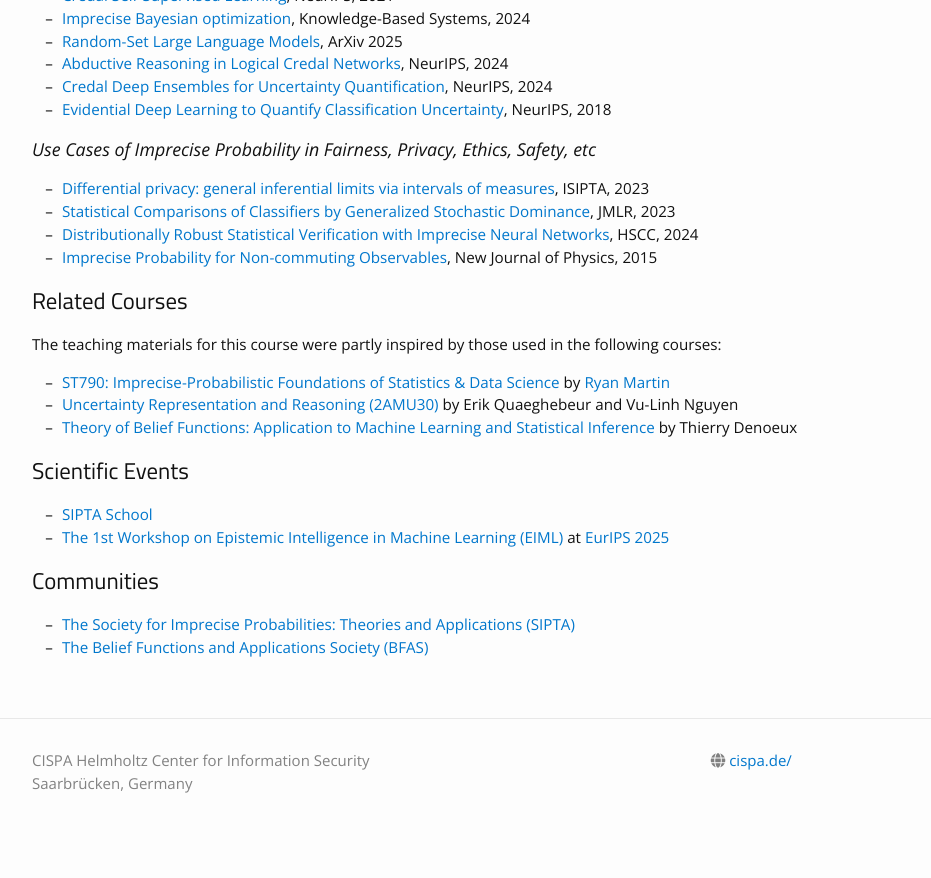
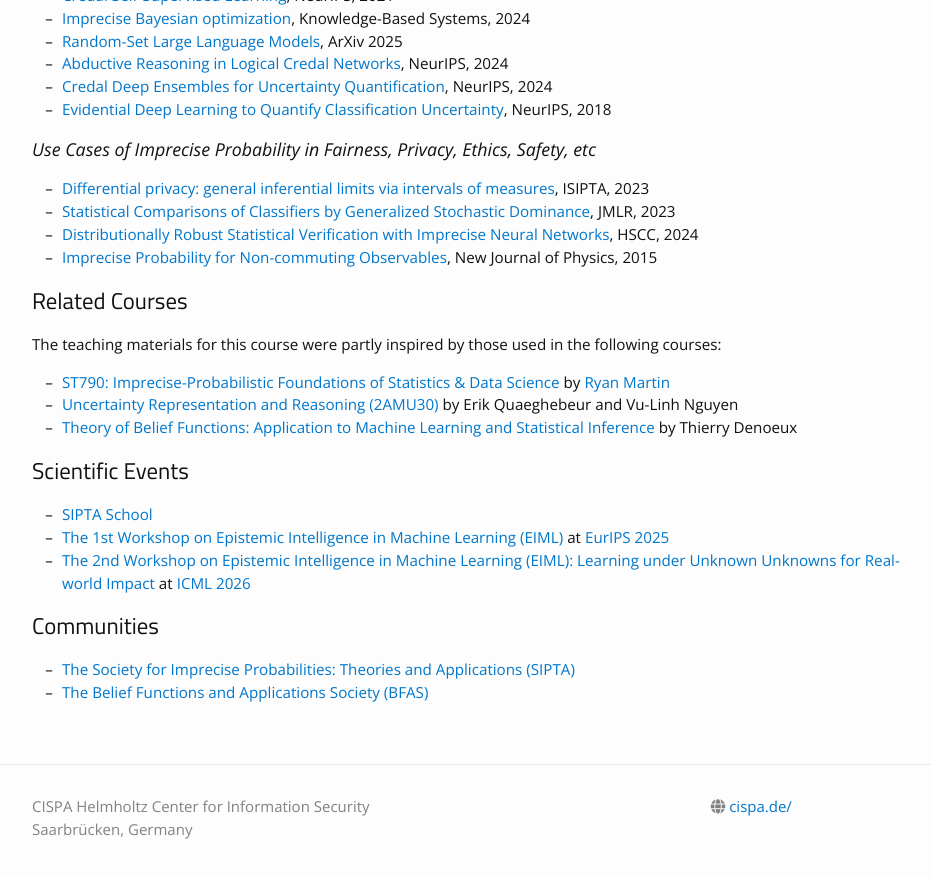
Before and after one commit to muandet-lab/ipml-course, a Jekyll site: the page built from references.md, in a window 1280 px wide and 900 px high, scrolled down 3911 px. Shown: the top 878 px of the window, without its empty margins (163-1094 px from the left). Built offline with Jekyll 4.4.1, drawn with Linux system fonts in a browser that asks for light colours; nearby versions of some CDN libraries; before the commit the page ends 4765 px from its top, so only the background shows below that.

Commit message:
Add 2nd EIML Workshop reference for ICML 2026

```diff
--- a/references.md
+++ b/references.md
@@ -150,6 +150,8 @@ The teaching materials for this course were partly inspired by those used in the
 
 - [SIPTA School](https://sipta.org/events/sipta-school/)
 - [The 1st Workshop on Epistemic Intelligence in Machine Learning (EIML)](https://sites.google.com/view/eiml-eurips2025/) at [EurIPS 2025](https://eurips.cc/)
+- [The 2nd Workshop on Epistemic Intelligence in Machine Learning (EIML): Learning under Unknown Unknowns for Real-world Impact](https://sites.google.com/view/eimlicml2026/home) at [ICML 2026](https://icml.cc/Conferences/2026)
+
 
 ## Communities
 - [The Society for Imprecise Probabilities: Theories and Applications (SIPTA)](https://sipta.org/)
```
